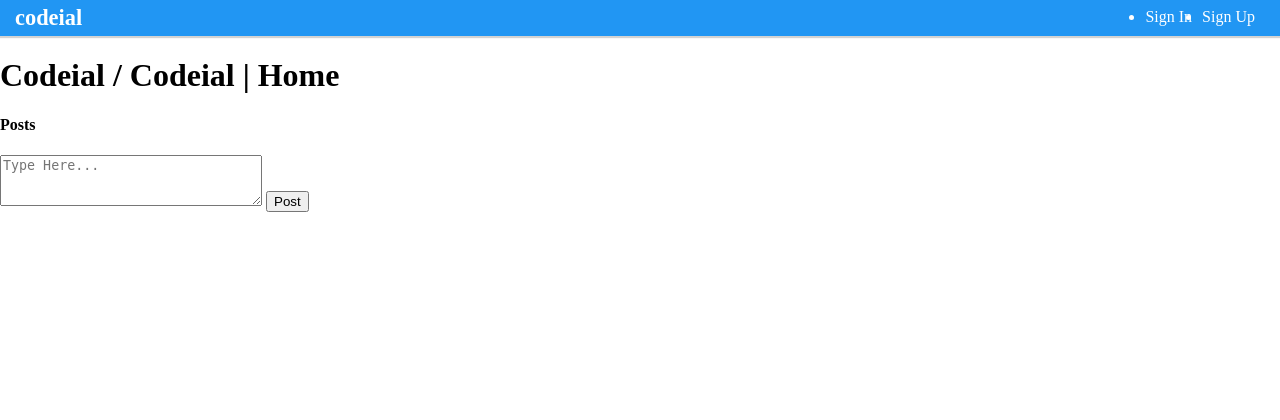
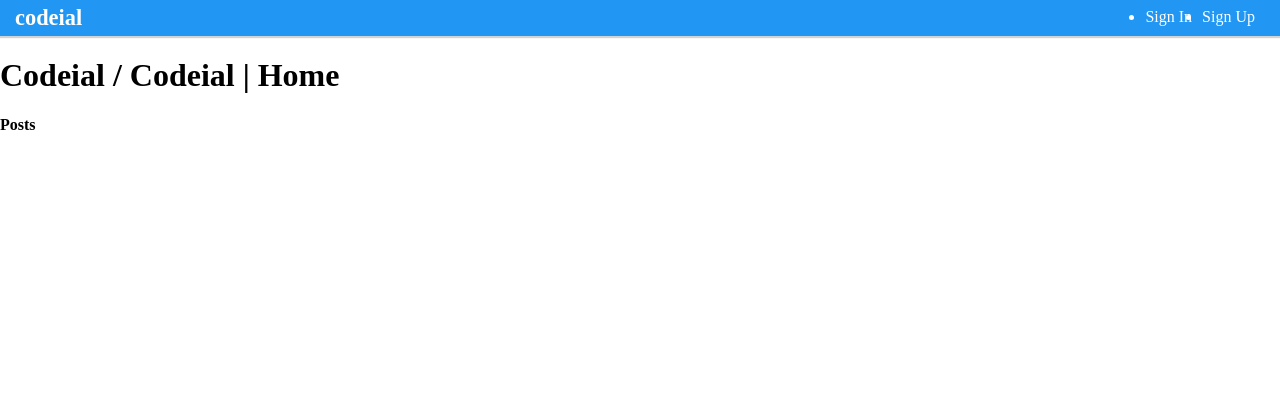
Before and after one commit to Rahet14/codeial, a Node server app: page / in a window 1280 px wide. Shown: the top 420 px of the page. Run offline with Node 20, Linux system fonts and the light colour scheme; data that the repository does not hold is empty; some libraries are stand-ins or nearby versions.

Commit message:
check auth for creating post

```diff
--- a/routes/index.js
+++ b/routes/index.js
@@ -7,6 +7,7 @@ console.log("Router Loaded");
 
 router.get("/", homeController.home);
 router.use("/users", require("./users"));
+
 router.use("/posts", require("./posts"));
 
 module.exports = router;
--- a/routes/posts.js
+++ b/routes/posts.js
@@ -1,8 +1,9 @@
 const express = require("express");
 const router = express.Router();
+const passport = require("passport");
 
 const postsController = require("../controllers/posts_controller");
 
-router.post("/create", postsController.create);
+router.post("/create", passport.checkAuthentication, postsController.create);
 
 module.exports = router;
--- a/views/home.ejs
+++ b/views/home.ejs
@@ -1,7 +1,8 @@
 <h1>Codeial / <%= title %></h1>
+<h4>Posts</h4>
+<section id="feed-posts">
+  <% if(locals.user){ %>
 
-<section id="feed-posts">
-  <h4>Posts</h4>
   <form action="/posts/create" id="new-post-form" method="POST">
     <textarea
       name="content"
@@ -11,6 +12,8 @@
     ></textarea>
     <input type="submit" value="Post" />
   </form>
+
+  <%}%>
 
   <div id="posts-list-container">
     <ul>
```
